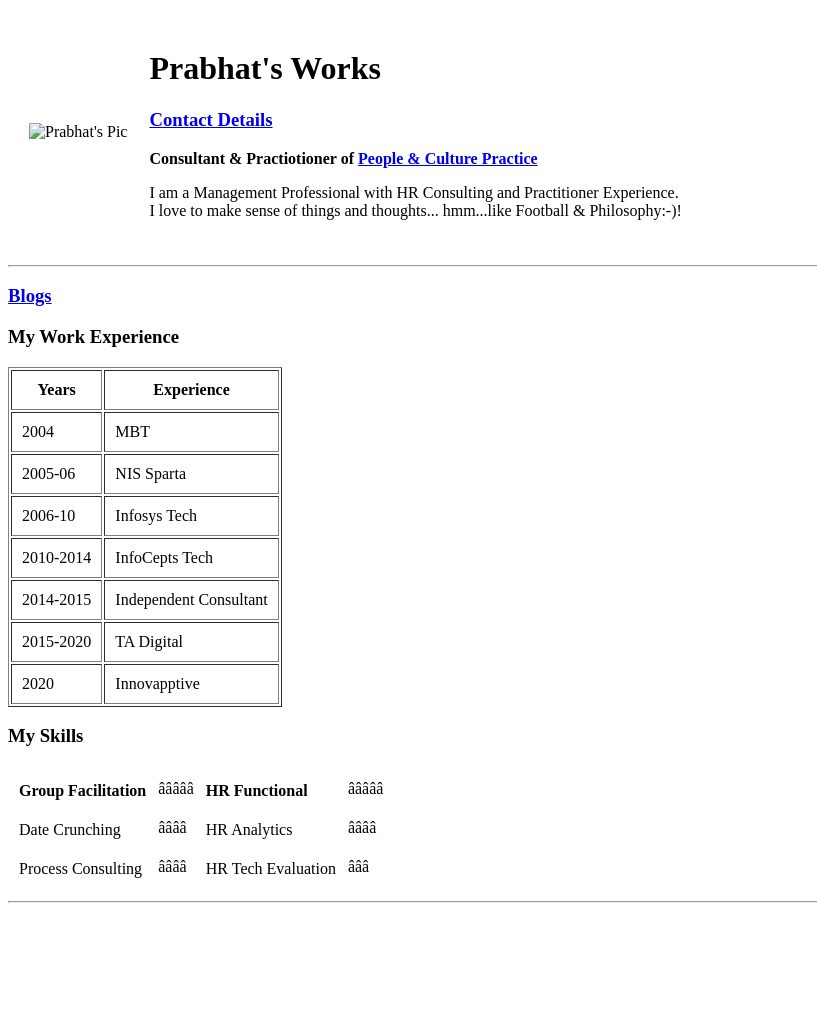
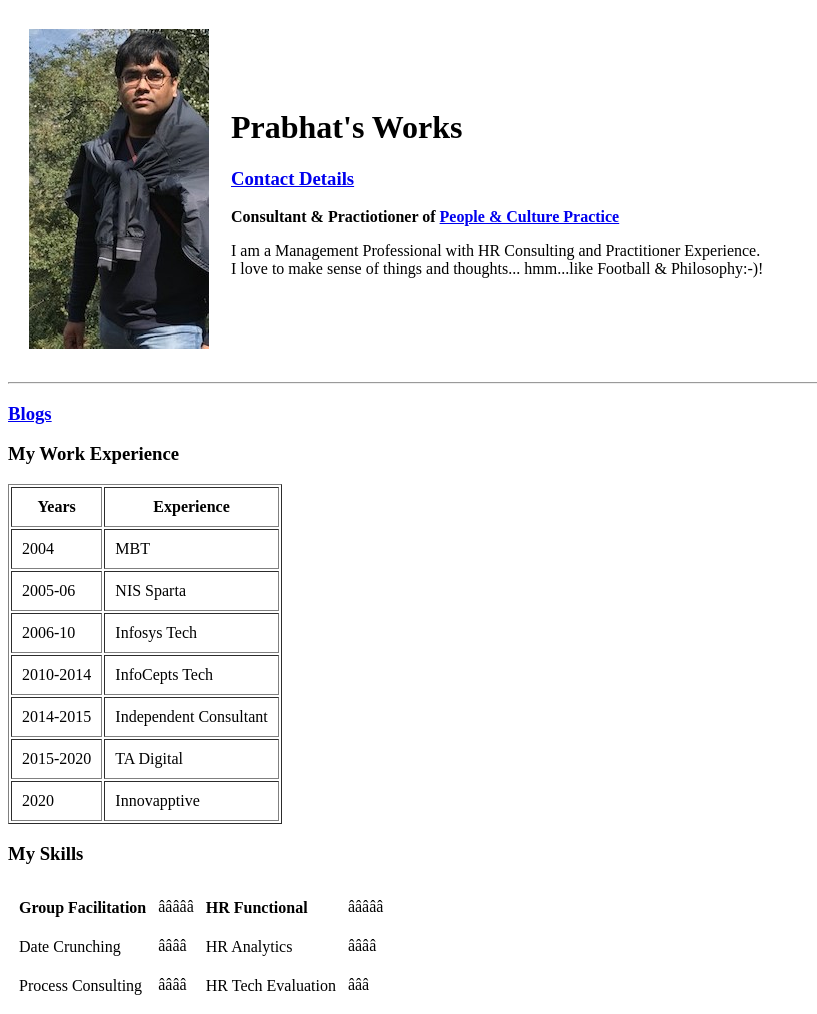
Before and after one commit to Prabhat-SmartCode/Profile, a plain HTML site: page index.html in a window 1280 px wide. Shown: the top 1014 px of the page, without its empty margins (0-817 px from the left). Before the commit the page ends 911 px from the top, so only its background shows below. Drawn offline with Linux system fonts and the light colour scheme.

Commit message:
Update index.html

```diff
--- a/index.html
+++ b/index.html
@@ -4,7 +4,7 @@
 <head>
   <table cellspacing="20">
     <tr>
-      <td><img https://media-exp1.licdn.com/dms/image/C4D03AQGPglRSa3_-CQ/profile-displayphoto-shrink_400_400/0?e=1600905600&v=beta&t=-P77wBHsM9GbIsdGPfrtQTzhdUzwWiDco3igMf7QQi4 alt="Prabhat's Pic"></td>
+      <td><img src="images/Prabhat_Sikkim.jpg" alt="Prabhat's Pic"></td>
       <td>
         <h1><strong>Prabhat's Works</strong></h1>
         <h3><a href="Contacts.html">Contact Details</a></h3>
```
